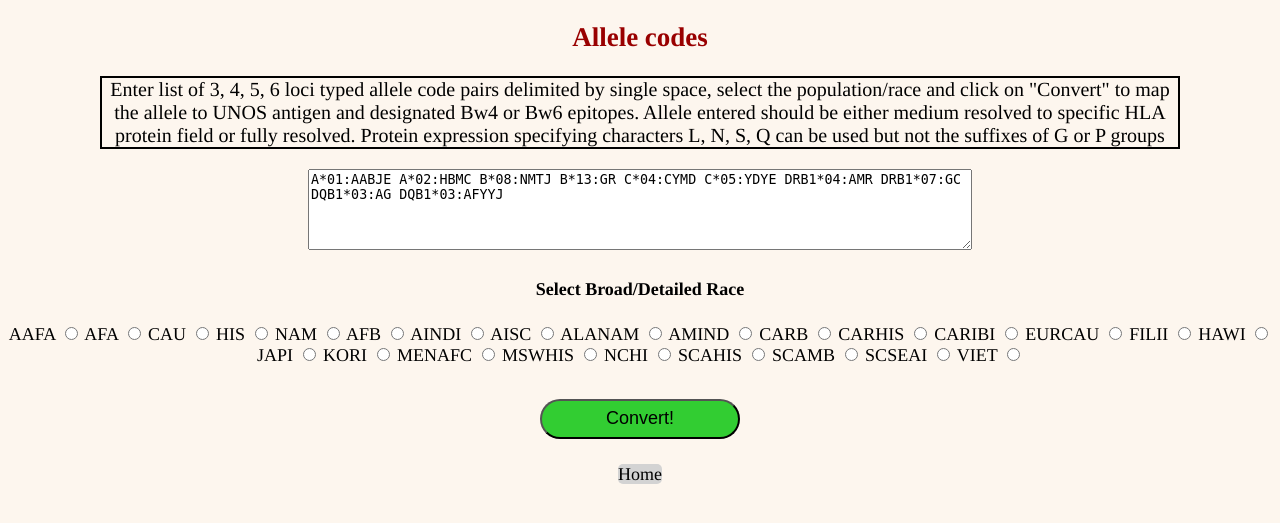
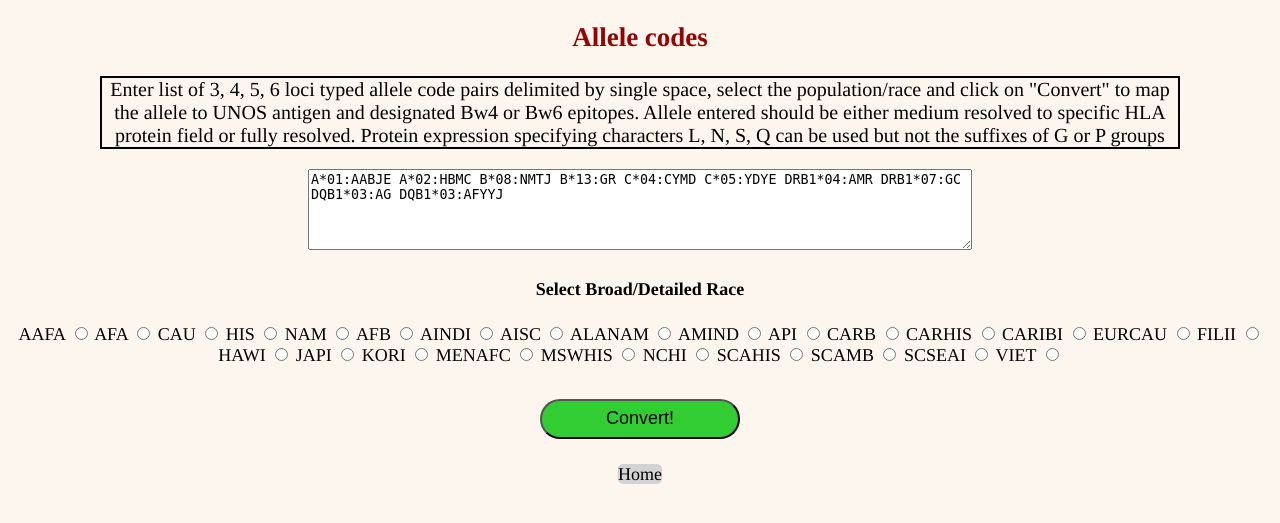
Before and after one commit to lgragert/hla-who-to-unos, a Django app: page /codes in a window 1280 px wide. Shown: the top 523 px of the page. Run offline with Django 3.2, Linux system fonts and the light colour scheme.

Commit message:
API radio button added

```diff
--- a/conversion_tool/templates/allele_codes.html
+++ b/conversion_tool/templates/allele_codes.html
@@ -50,6 +50,9 @@
 
     <label for="AMIND">AMIND </label>
     <input id="AMIND"type="radio" name="userinput2" value="AMIND">
+
+    <label for="API">API</label>
+    <input id="API"type="radio" name="userinput2" value="API">
 
     <label for="CARB">CARB </label>
     <input id="CARB"type="radio" name="userinput2" value="CARB">
--- a/conversion_tool/templates/gl_string.html
+++ b/conversion_tool/templates/gl_string.html
@@ -46,6 +46,9 @@
 
     <label for="AMIND">AMIND </label>
     <input id="AMIND"type="radio" name="userinput2" value="AMIND">
+
+    <label for="API"> API </label>
+    <input id="API"type="radio" name="userinput2" value="API">
 
     <label for="CARB">CARB </label>
     <input id="CARB"type="radio" name="userinput2" value="CARB">
```
